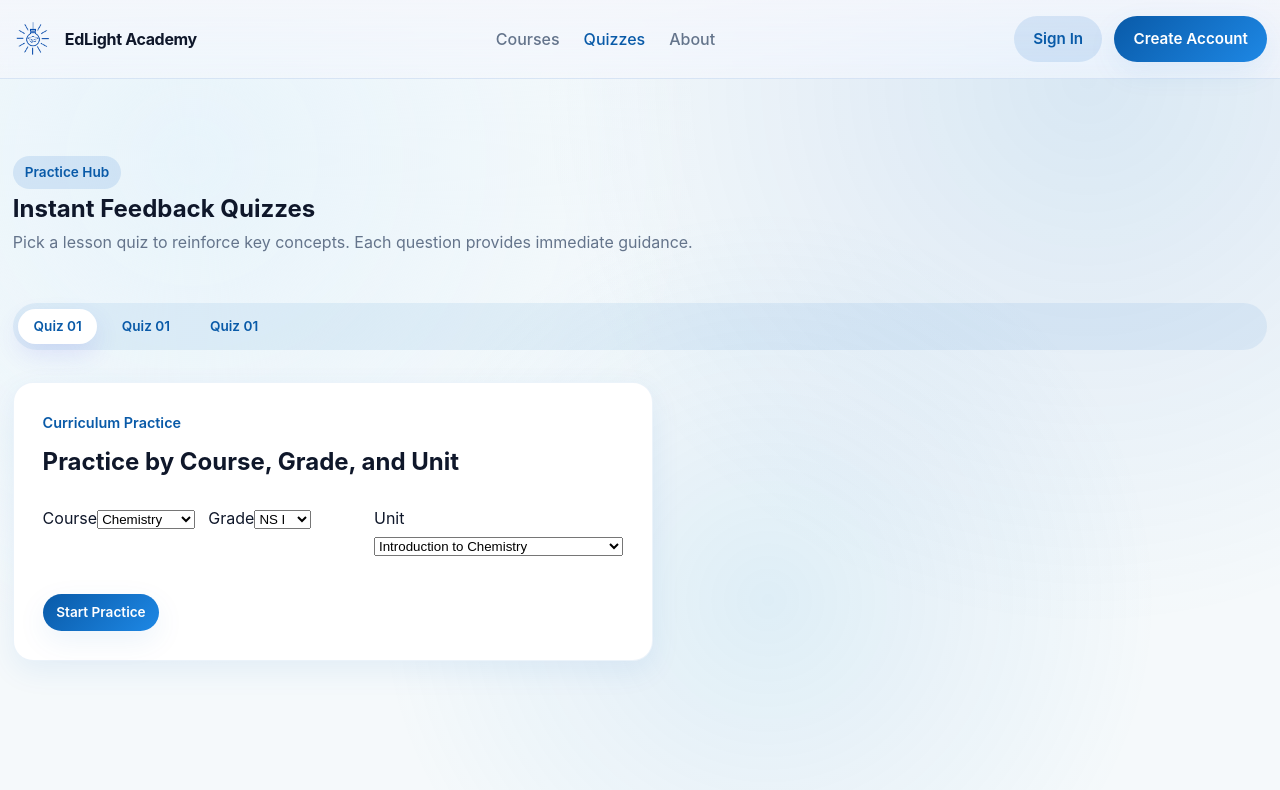
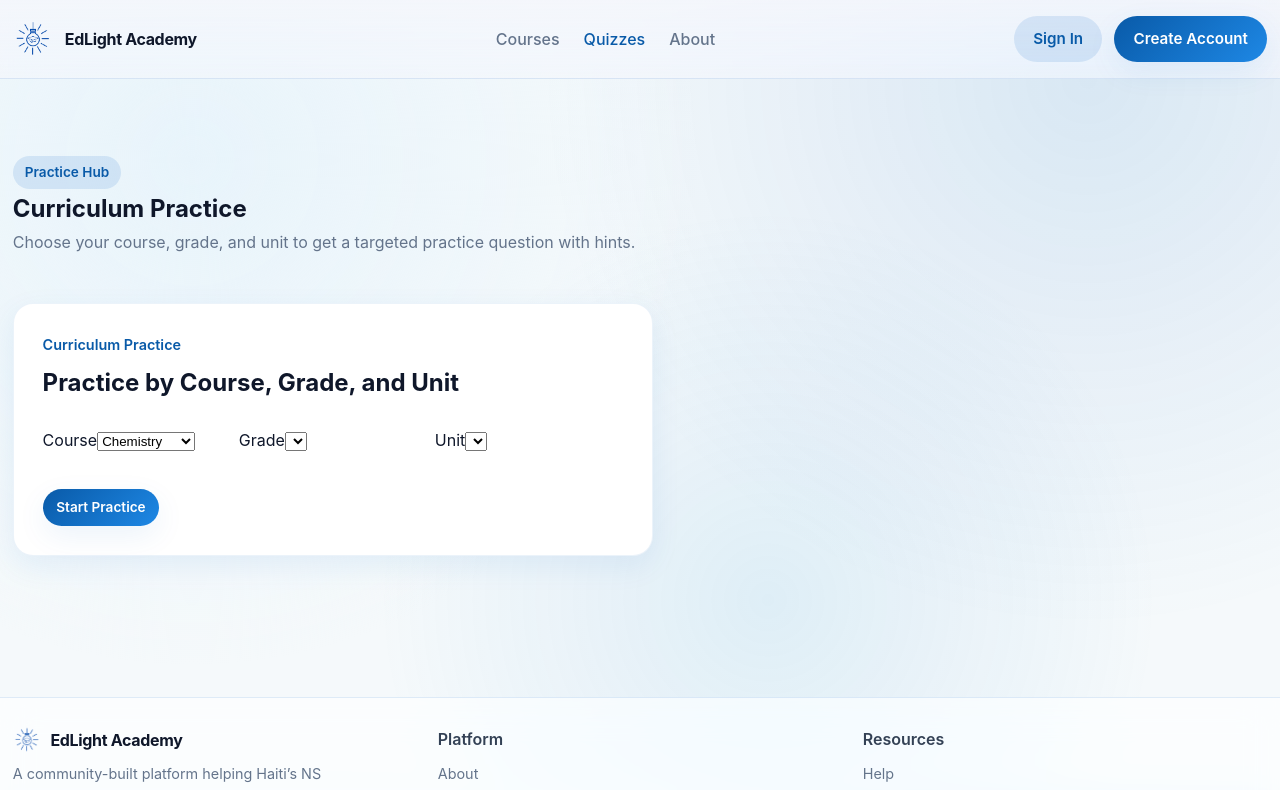
Before and after one commit to edlinitiative/EdLight-Academy, a React app: page /quizzes in a window 1280 px wide. Shown: the top 790 px of the page. Built offline with nearby package versions, Linux system fonts and the light colour scheme.

Commit message:
Quizzes page: remove quiz filter pills (e.g., 'Quiz 01') and switch to curriculum-only UI

```diff
--- a/public/index.html
+++ b/public/index.html
@@ -1 +1 @@
-<!doctype html><html lang="en"><head><meta charset="utf-8"><meta name="viewport" content="width=device-width,initial-scale=1"><meta name="theme-color" content="#000000"><meta name="description" content="EdLight Academy - Physics, Chemistry, Math, and Economics lessons in Kreyòl and Français"><title>EdLight Academy</title><link rel="icon" href="/logo.png"><script defer="defer" src="/js/859.e1bf0dbb355cc4806ecc.js"></script><script defer="defer" src="/js/main.680d64c8fd29672273a9.js"></script><link href="/css/main.487e388f7b81b50d42a6.css" rel="stylesheet"></head><body><noscript>You need to enable JavaScript to run this app.</noscript><div id="root"></div></body></html>
+<!doctype html><html lang="en"><head><meta charset="utf-8"><meta name="viewport" content="width=device-width,initial-scale=1"><meta name="theme-color" content="#000000"><meta name="description" content="EdLight Academy - Physics, Chemistry, Math, and Economics lessons in Kreyòl and Français"><title>EdLight Academy</title><link rel="icon" href="/logo.png"><script defer="defer" src="/js/859.e1bf0dbb355cc4806ecc.js"></script><script defer="defer" src="/js/main.93153a6874242daab5b5.js"></script><link href="/css/main.487e388f7b81b50d42a6.css" rel="stylesheet"></head><body><noscript>You need to enable JavaScript to run this app.</noscript><div id="root"></div></body></html>
--- a/src/pages/Quizzes.jsx
+++ b/src/pages/Quizzes.jsx
@@ -1,86 +1,24 @@
-import React, { useEffect, useMemo, useState } from 'react';
+import React from 'react';
 import { QuizComponent } from '../components/Quiz';
-import { useAppData } from '../hooks/useData';
 
-const formatQuizLabel = (quiz, index) => {
-  if (!quiz) return `Quiz ${index + 1}`;
-  const rawId = quiz.quiz_id || quiz.id || '';
-  if (rawId) {
-    const parts = rawId.split('-');
-    const suffix = parts.slice(-1)[0];
-    if (suffix && suffix.length <= 3) {
-      return `Quiz ${suffix}`;
-    }
-  }
-  if (quiz.video_id) {
-    const segments = quiz.video_id.split('-');
-    const unit = segments.find((segment) => /^U\d+/i.test(segment));
-    const lesson = segments.find((segment) => /^L\d+/i.test(segment));
-    const unitLabel = unit ? unit.replace(/^U/i, 'Unit ') : null;
-    const lessonLabel = lesson ? lesson.replace(/^L/i, 'Lesson ') : null;
-    const combined = [unitLabel, lessonLabel].filter(Boolean).join(' · ');
-    if (combined) return combined;
-  }
-  return `Quiz ${index + 1}`;
-};
-
+// Simplified Quizzes page: curriculum practice only (Course/Grade/Unit)
 const Quizzes = () => {
-  const { data, isLoading } = useAppData();
-  const quizzes = useMemo(() => data?.quizzes ?? [], [data]);
-  const [activeQuizIndex, setActiveQuizIndex] = useState(0);
-  const activeQuiz = quizzes[activeQuizIndex] || null;
-
-  useEffect(() => {
-    if (quizzes.length === 0) {
-      setActiveQuizIndex(0);
-      return;
-    }
-
-    if (activeQuizIndex >= quizzes.length) {
-      setActiveQuizIndex(0);
-    }
-  }, [quizzes.length, activeQuizIndex]);
-
   return (
     <section className="section">
       <div className="container">
         <div className="page-header">
           <div>
             <span className="page-header__eyebrow">Practice Hub</span>
-            <h1>Instant Feedback Quizzes</h1>
+            <h1>Curriculum Practice</h1>
             <p className="text-muted">
-              Pick a lesson quiz to reinforce key concepts. Each question provides immediate guidance.
+              Choose your course, grade, and unit to get a targeted practice question with hints.
             </p>
           </div>
         </div>
 
-        {isLoading ? (
-          <div className="card card--centered card--loading">
-            <div className="loading-spinner" />
-          </div>
-        ) : quizzes.length === 0 ? (
-          <div className="card card--message">
-            <h2 className="section__title">Quizzes coming soon</h2>
-            <p className="text-muted">We&apos;re curating new practice sets. Check back shortly for fresh challenges.</p>
-          </div>
-        ) : (
-          <div className="quiz-page">
-            <div className="filter-group quiz-page__filters">
-              {quizzes.map((quiz, idx) => (
-                <button
-                  key={quiz.quiz_id || quiz.id || idx}
-                  type="button"
-                  className={['filter-pill', idx === activeQuizIndex ? 'filter-pill--active' : ''].join(' ')}
-                  onClick={() => setActiveQuizIndex(idx)}
-                >
-                  {formatQuizLabel(quiz, idx)}
-                </button>
-              ))}
-            </div>
-
-            <QuizComponent quiz={activeQuiz} />
-          </div>
-        )}
+        <div className="quiz-page">
+          <QuizComponent />
+        </div>
       </div>
     </section>
   );
```
